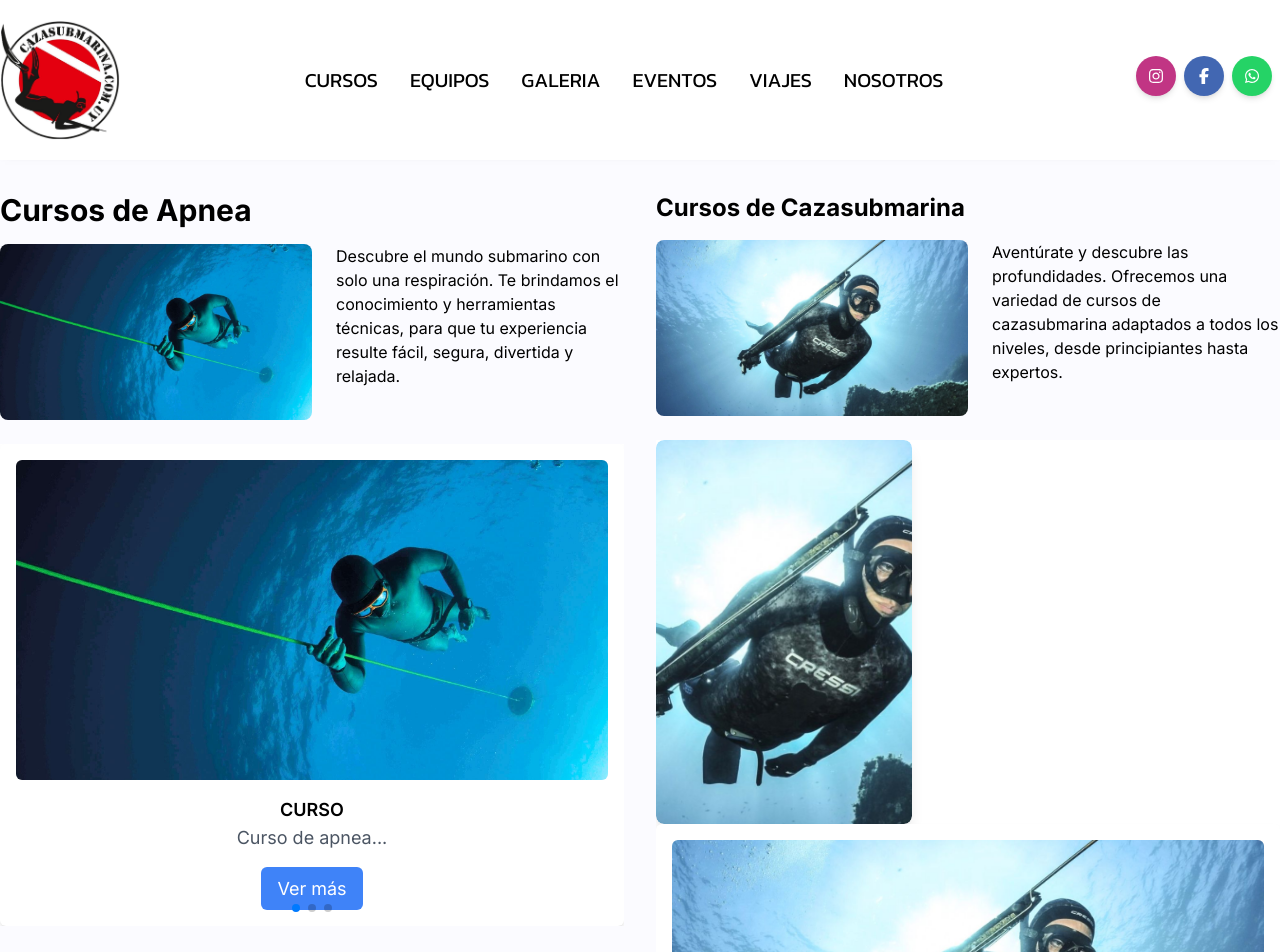
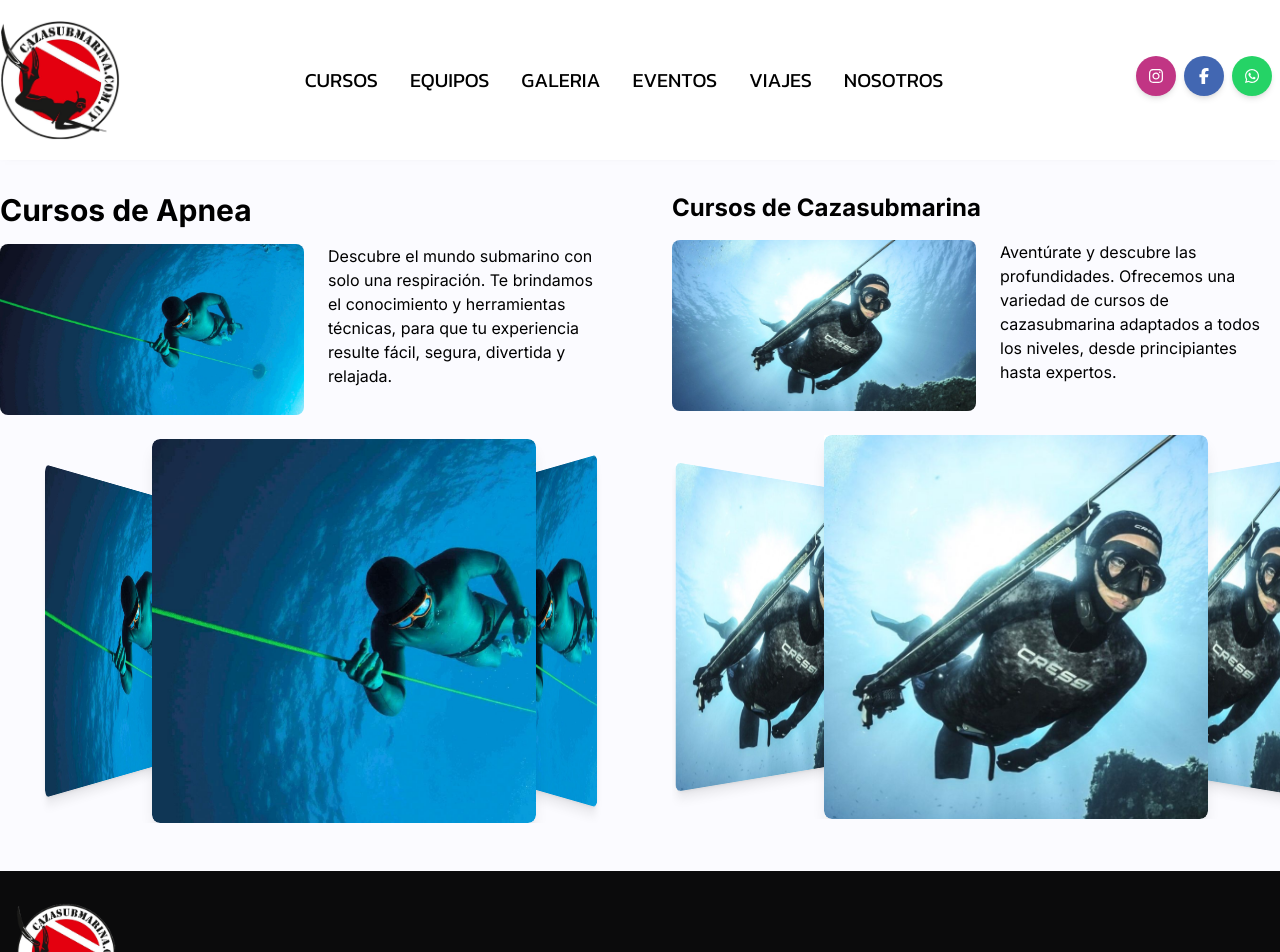
Before and after one commit to lucascastro29/Cazasubmarina_next, a Next.js app in the folder cazasubmarina/: page /Cursos in a window 1280 px wide. Shown: the top 952 px of the page. Built offline with nearby package versions, Linux system fonts and the light colour scheme.

Commit message:
cursos cards

```diff
--- a/cazasubmarina/app/Cursos/page.tsx
+++ b/cazasubmarina/app/Cursos/page.tsx
@@ -61,7 +61,7 @@ export default function Page(){
   return (
     <div className="container mx-auto  mt-8">
       <div className='grid grid-cols-2 gap-8'>{/* Sección de Apnea */}
-      <section className="mb-12"  id='#cazasub'>
+      <section className="mb-12 mr-4"  id='#cazasub'>
         <h2 className="text-3xl font-bold mb-4">Cursos de Apnea</h2>
         <div className="flex flex-col md:flex-row mb-6">
           <img src={apnea_course.src} alt="Cursos de Apnea" className="w-full md:w-1/2 h-auto rounded-lg" />
@@ -76,21 +76,23 @@ export default function Page(){
         effect={'coverflow'}
         grabCursor={true}
         centeredSlides={true}
-        slidesPerView={'auto'}
+        slidesPerView={2}
+        initialSlide={1}
+
         coverflowEffect={{
-          rotate: 50,
-          stretch: 0,
-          depth: 100,
-          modifier: 1,
-          slideShadows: true,
+          rotate: 25,
+          stretch: 15,
+          depth: 110,
+          modifier: 3,
+          slideShadows: false,
+
         }}
-        pagination={true}
-        modules={[EffectCoverflow, Pagination]}
         className="mySwiper"
-        className="grid grid-cols-1 md:grid-cols-3 gap-4"
+          modules={[EffectCoverflow, Pagination]}
       >
           {cursosApnea.map((course) => (
-            <SwiperSlide>
+            <SwiperSlide style={{backgroundColor:"transparent",width:"100%"}}
+            >
             <CourseCard key={course.id} course={course} onOpenModal={handleOpenModal} />
             </SwiperSlide>
           ))}
@@ -99,7 +101,7 @@ export default function Page(){
         </div>
       </section>
        {/* Sección de Cazasubmarina */}
-       <section className="mb-12" id='#cazasub'>
+       <section className="mb-12 ml-4" id='#cazasub'>
         <h2 className="text-2xl font-bold mb-4">Cursos de Cazasubmarina</h2>
         <div className="flex flex-col md:flex-row mb-6">
           <img src={cazasub_course.src} alt="Cursos de Cazasubmarina" className="w-full md:w-1/2 h-auto rounded-lg" />
@@ -113,31 +115,26 @@ export default function Page(){
         effect={'coverflow'}
         grabCursor={true}
         centeredSlides={true}
-        slidesPerView={'auto'}
+        slidesPerView={2}
+        initialSlide={1}
         coverflowEffect={{
-          rotate: 50,
-          stretch: 0,
-          depth: 100,
-          modifier: 1,
-          slideShadows: true,
+          rotate: 20,
+          stretch: 10,
+          depth: 110,
+          modifier: 3,
+          slideShadows: false,
+
         }}
-        pagination={true}
-        modules={[EffectCoverflow, Pagination]}
-        className="grid grid-cols-1 grid-cols-3 gap-4"
-
+          modules={[EffectCoverflow, Pagination]}
       >
           {cursosCazasubmarina.map((course) => (
-                        <SwiperSlide          >
-                           <FlipCard
-        imageUrl={course.image}
-        title="Card Title"
-        description="This is the description on the back of the card."
-      />
+            <SwiperSlide style={{padding:"0px", width:"100%",opacity:"4px" }}
+            >
             <CourseCard key={course.id} course={course} onOpenModal={handleOpenModal} />
             </SwiperSlide>
+          ))}
 
-          ))}
-                </Swiper>
+      </Swiper>
 
                 </div>
 
--- a/cazasubmarina/app/ui/cursos/CourseCard.tsx
+++ b/cazasubmarina/app/ui/cursos/CourseCard.tsx
@@ -17,28 +17,35 @@ const CourseCard: React.FC<{ course: Course, onOpenModal: (course: Course) => vo
   };
 
   return (
-    <div
-      className="bg-white p-4 rounded-md shadow-md cursor-pointer transform transition-transform duration-300 hover:scale-105 hover:shadow-2xl"
-      onClick={handleCardClick}
-    >
-      <div className="relative h-80 mb-4">
-        <Image
-          src={course.image}
+
+    <div className="flip-card-inner w-96 h-96" >
+      <div className="flip-card w-full h-full relative">
+        {/* Front Side */}
+        <div className="flip-card-front absolute w-full h-full shadow-lg rounded-lg overflow-hidden">
+          <Image src={course.image}
           alt={course.name}
-          layout="fill"
-          objectFit="cover"
-          className="rounded-md"
-        />
-      </div>
-      <h2 className="text-lg font-semibold">{course.name}</h2>
+           layout="fill" objectFit="cover" className="rounded-lg" />
+        </div>
+        {/* Back Side */}
+        <div className="flip-card-back absolute w-full h-full bg-black bg-opacity-70 shadow-lg rounded-lg flex flex-col items-center justify-center text-center p-4 text-white overflow-hidden">
+          <div className="absolute inset-0 transform scale-x-[-1]">
+            <Image src={course.image}
+          alt={course.name}
+           layout="fill" objectFit="cover" className="rounded-lg opacity-10" />
+          </div>
+          <div className="relative z-10">
+          <h2 className="text-lg font-semibold">{course.name}</h2>
       <p className="text-gray-600">{course.description}</p>
-      <button
+            <button
         className="mt-4 px-4 py-2 bg-blue-500 text-white rounded-md hover:bg-blue-600"
         onClick={(e) => { e.stopPropagation(); handleCardClick(); }}
       >
         Ver más
       </button>
+          </div>
+        </div>
     </div>
+  </div>
   );
 };
 
--- a/cazasubmarina/app/ui/cursos/flipCard.tsx
+++ /dev/null
@@ -1,31 +0,0 @@
-import Image from 'next/image';
-
-const FlipCard = ({ imageUrl, title, description }) => {
-  return (
-    <div className="perspective">
-      <div className="flip-card-inner w-64 h-96">
-        <div className="flip-card w-full h-full relative">
-          {/* Front Side */}
-          <div className="flip-card-front absolute w-full h-full bg-white shadow-lg rounded-lg overflow-hidden">
-            <Image src={imageUrl} alt="Front Image" layout="fill" objectFit="cover" className="rounded-lg" />
-          </div>
-          {/* Back Side */}
-          <div className="flip-card-back absolute w-full h-full bg-black bg-opacity-70 shadow-lg rounded-lg flex flex-col items-center justify-center text-center p-4 text-white overflow-hidden">
-            <div className="absolute inset-0 transform scale-x-[-1]">
-              <Image src={imageUrl} alt="Back Image" layout="fill" objectFit="cover" className="rounded-lg opacity-30" />
-            </div>
-            <div className="relative z-10">
-              <h2 className="text-2xl font-bold mb-2">{title}</h2>
-              <p className="mb-4">{description}</p>
-              <button className="px-4 py-2 bg-blue-500 text-white rounded-md hover:bg-blue-600 transition duration-300">
-                Click Me
-              </button>
-            </div>
-          </div>
-        </div>
-      </div>
-    </div>
-  );
-};
-
-export default FlipCard;
```
